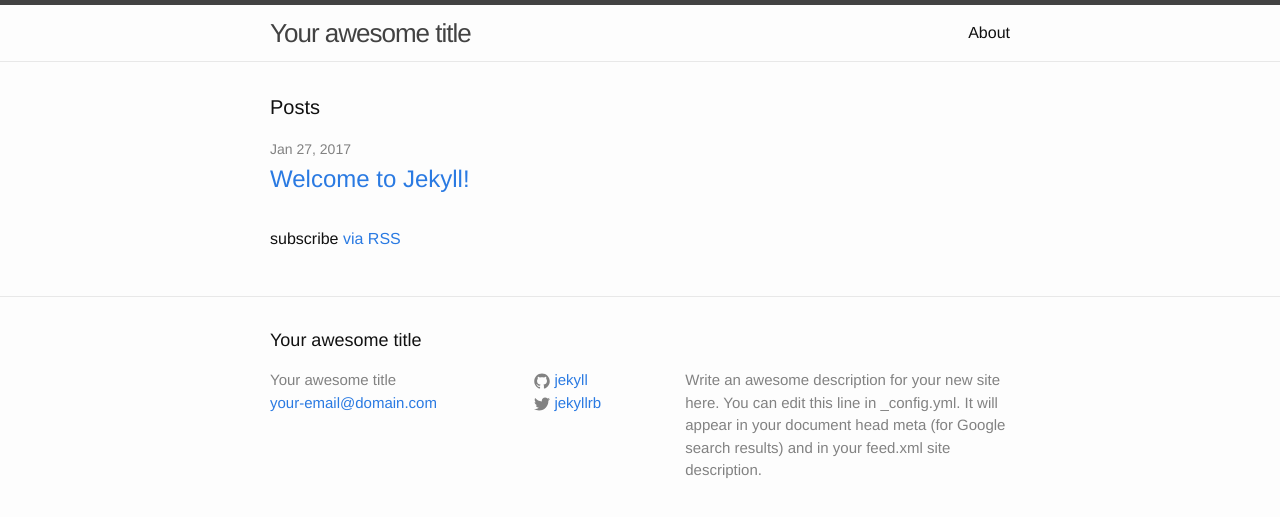
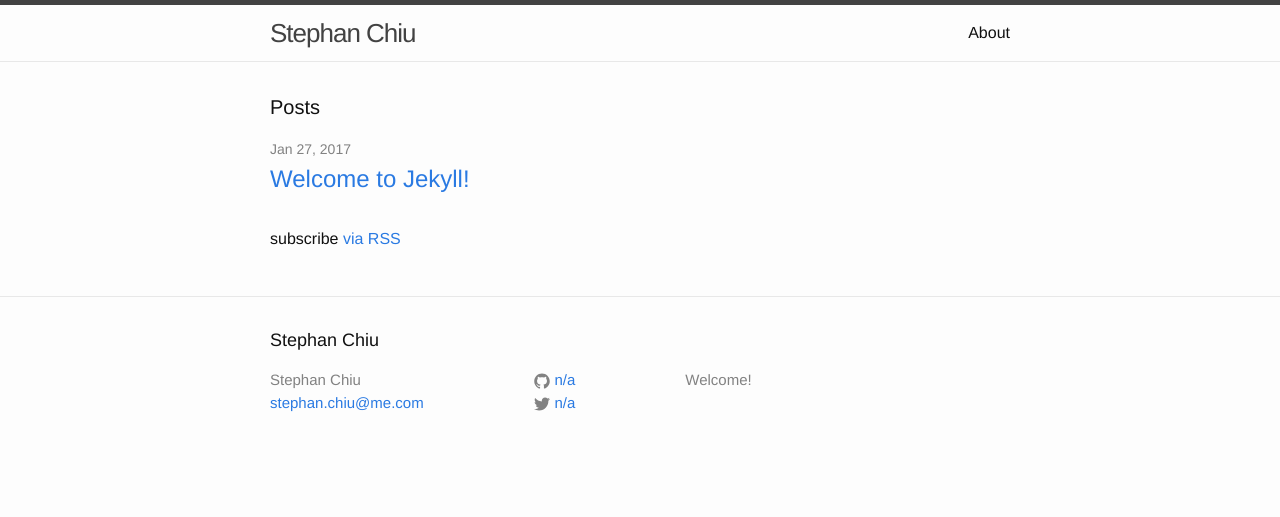
Before and after one commit to toastguy/Personal-website, a Jekyll site: the page built from index.html, in a window 1280 px wide. Shown: the top 517 px of the page. Built offline with Jekyll 4.4.1, drawn with Linux system fonts in a browser that asks for light colours.

Commit message:
Update config.yml

```diff
--- a/_config.yml
+++ b/_config.yml
@@ -6,16 +6,14 @@
 # 'jekyll serve'. If you change this file, please restart the server process.
 
 # Site settings
-title: Your awesome title
-email: your-email@domain.com
+title: Stephan Chiu
+email: stephan.chiu@me.com
 description: > # this means to ignore newlines until "baseurl:"
-  Write an awesome description for your new site here. You can edit this
-  line in _config.yml. It will appear in your document head meta (for
-  Google search results) and in your feed.xml site description.
+  Welcome!
 baseurl: "" # the subpath of your site, e.g. /blog
-url: "http://yourdomain.com" # the base hostname & protocol for your site
-twitter_username: jekyllrb
-github_username:  jekyll
+url: "stephanchiu.com" # the base hostname & protocol for your site
+twitter_username: n/a
+github_username:  n/a
 
 # Build settings
 markdown: kramdown
```
